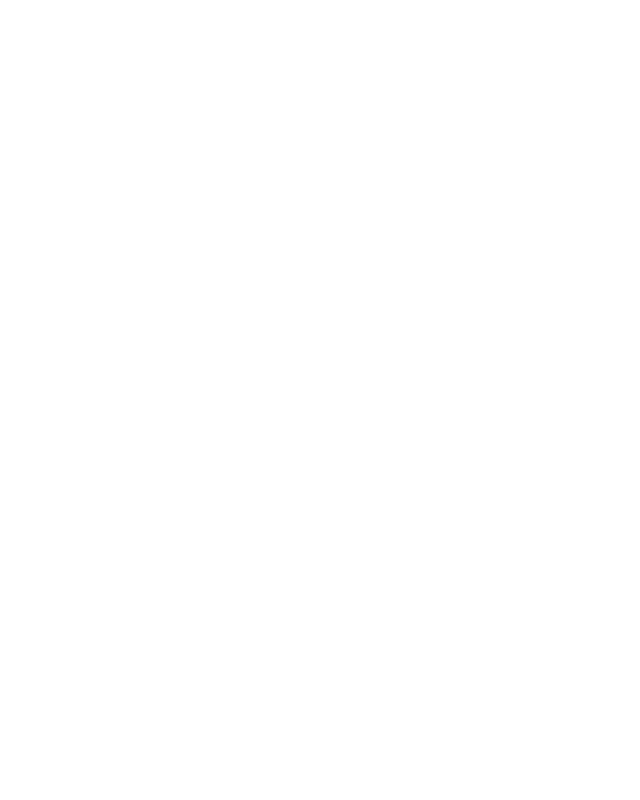
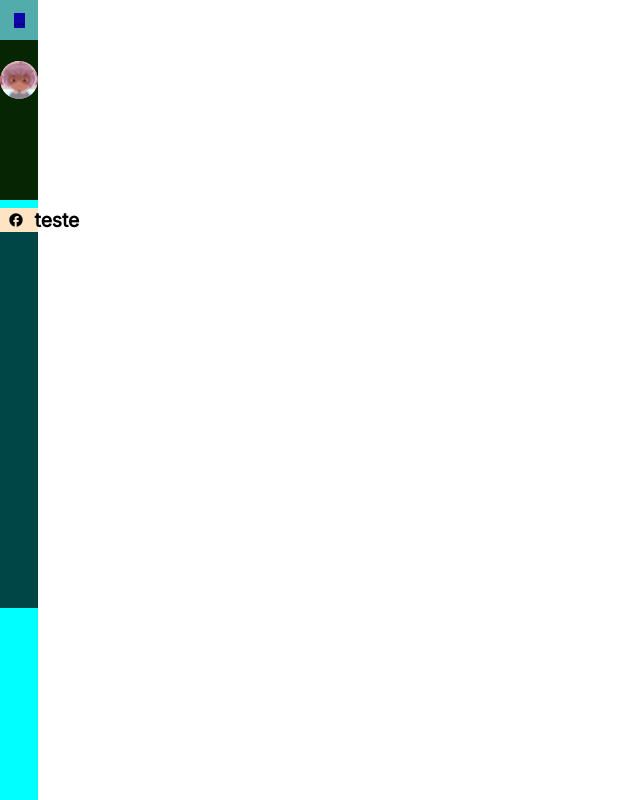
Before and after one commit to EduSan1/MediaSpace, a React (Create React App) app in the folder web/: page /home in a window 1280 px wide. Before the commit this address had no page. Shown: the whole page, without its empty margins (0-640 px from the left). Built offline with nearby package versions, Linux system fonts and the light colour scheme.

Commit message:
chore:NavegationBar-web

```diff
--- a/web/src/App.tsx
+++ b/web/src/App.tsx
@@ -11,6 +11,7 @@
 import ChangePasswordPage from './pages/RecoveringPasswordPage';
 import SpaceBackground from './components/SpaceBackground';
 import PasswordWarningPage from './pages/PasswordWarningPage';
+import HomePage from './pages/Home';
 //import SpaceBackground from './components/SpaceBackground';
 
 function App() {
@@ -29,6 +30,7 @@
         <Route path='/changePassword'                   element={<SpaceBackground component={<RecoveringPasswordPage/>}/>}/>
         <Route path='/changePassword/sucess'            element={<SpaceBackground component={<PasswordWarningPage/>}/>}/>
         <Route path='recoverpassword/recoveryemailsent' element={<SendingEmailRecoveryPage/>}/>
+        <Route path='/home'                             element={<HomePage/>}/>
       </Routes>
 
       {/* <PageLogin/> */}
--- /dev/null
+++ b/web/src/components/utils/Icon/index.tsx
@@ -0,0 +1,27 @@
+import React, { ReactNode } from "react";
+
+
+interface Iconbar{
+      Icon: JSX.Element,
+      text:string,
+      className:string
+}
+
+const IconBar = ({Icon,text,className}:Iconbar) =>{
+
+
+    return(
+
+
+    <span id="IconBar" className={className}>
+    <span>{Icon} </span>
+    <h3>{text}</h3>
+   </span>
+
+    )
+
+
+}
+
+
+export default IconBar;
--- /dev/null
+++ b/web/src/components/utils/Icon/style/index.scss
@@ -0,0 +1,29 @@
+@import "../../../../styles/vars.scss";
+#IconBar{
+    display: flex;
+    width: 100%;
+    height: 100%;
+    margin-bottom: 1%;
+    justify-content: center;
+    align-items: center;
+    background-color: bisque;
+    gap: 5%;
+
+    span{
+        display: flex;
+        justify-content: center;
+        align-items: center;
+        width: 90%;
+        height: 100%;
+        flex-direction: row;
+
+    }
+
+    h3{
+        font-family: $light-font ;
+        width: 10%;
+        height: 10%;
+        font-size: clamp(0.8rem, 2vw, 1.2rem);
+    }
+
+}
--- /dev/null
+++ b/web/src/components/utils/navegation/Style/index.scss
@@ -0,0 +1,65 @@
+#LoginPage{
+    .Container_navegation{
+        display: flex;
+        width: 3%;
+        height: 100%;
+        background-color: aqua;
+        flex-direction: column;
+        align-items: center;
+
+
+        button{
+             width: 100%;
+             height: 2.5rem;
+             background-color: rgba(128, 128, 128, 0.652);
+             flex-direction: column;
+             justify-content: center;
+             align-items: center;
+             border: none;
+
+
+             span{
+                width: 100%;
+                height: 2px;
+                background-color: rgb(17, 3, 170);
+                margin-bottom: 1%;
+             }
+        }
+
+
+        .img_Container{
+            display: flex;
+            width: 100%;
+            height: 20%;
+            align-items: flex-start;
+            justify-content: start;
+            margin-bottom: 20%;
+            background-color: rgb(6, 37, 3);
+
+
+            div{
+                display: flex;
+                width: 100%;
+                height: 50%;
+                align-items: flex-start;
+                justify-content: start;
+
+                img{
+                    width: 100%;
+                    height: 100%;
+                }
+            }
+
+         }
+
+    }
+
+
+
+    .nav_Bar{
+        width: 100%;
+        height: 50%;
+        background-color: rgba(0, 0, 0, 0.725);
+
+    }
+}
--- /dev/null
+++ b/web/src/components/utils/navegation/index.tsx
@@ -0,0 +1,45 @@
+import React from "react";
+import IconBar from "../Icon";
+import ImageComponent from "../imageComponent/imageComponent";
+import { MdFacebook } from "react-icons/md";
+
+
+
+ const NavegationBar = () =>{
+
+    return(
+
+
+        <div className="Container_navegation">
+                 <button className="">
+                     <span>.</span>
+                     <span>.</span>
+                     <span>.</span>
+                 </button>
+            <div className="img_Container">
+
+              <ImageComponent src="../assets/img/profileTeste.svg" alt="" className=""/>
+
+                <h1></h1>
+
+            </div>
+
+             <nav className="nav_Bar">
+                 <ul>
+                    <li><IconBar Icon={<MdFacebook/>} text={'teste'} className='' /></li>
+                    <li></li>
+                    <li></li>
+                    <li></li>
+                    <li></li>
+                 </ul>
+            </nav>
+
+
+        </div>
+
+
+
+    );
+}
+
+export default NavegationBar
--- /dev/null
+++ b/web/src/pages/Home/index.tsx
@@ -0,0 +1,22 @@
+import React from "react";
+import LoginSpace from "../../components/Login";
+import SpaceBackground from "../../components/SpaceBackground/index";
+import NavegationBar from "../../components/utils/navegation";
+
+const HomePage = () =>{
+
+    return(
+
+        <>
+        <main id="LoginPage">
+
+        <NavegationBar/>
+
+        </main>
+
+        </>
+
+    );
+}
+
+export default HomePage;
--- a/web/src/styles/index.scss
+++ b/web/src/styles/index.scss
@@ -37,6 +37,8 @@
     @import "./components/PasswordWarningPage/index.scss";
     @import "./components/RecoveringPassword/index.scss";
     @import "./components/RecoveringPassword/index.scss";
+    @import "../components/utils/navegation/Style/index.scss";
+    @import "../components/utils/Icon/style/index.scss";
 
 
 
```
Also changed, not shown: web/public/assets/img/profileTeste.svg (added).
